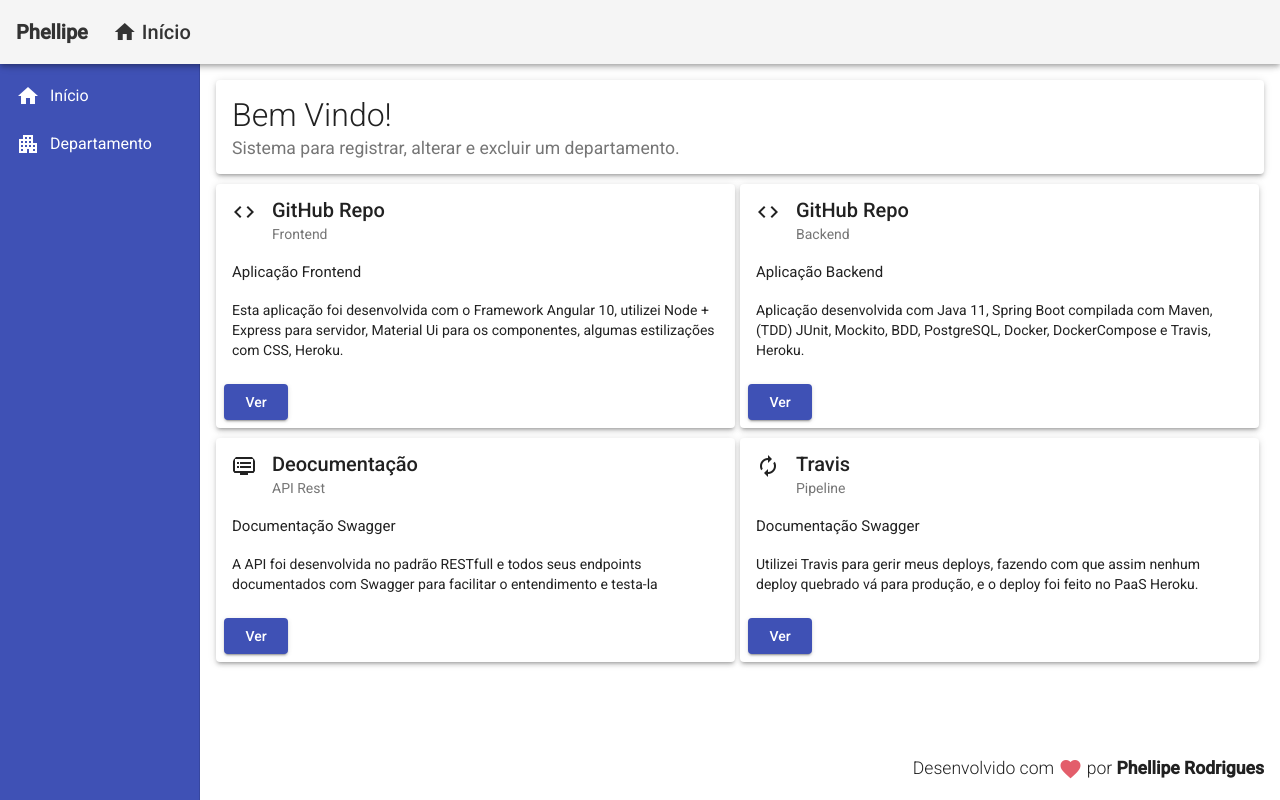
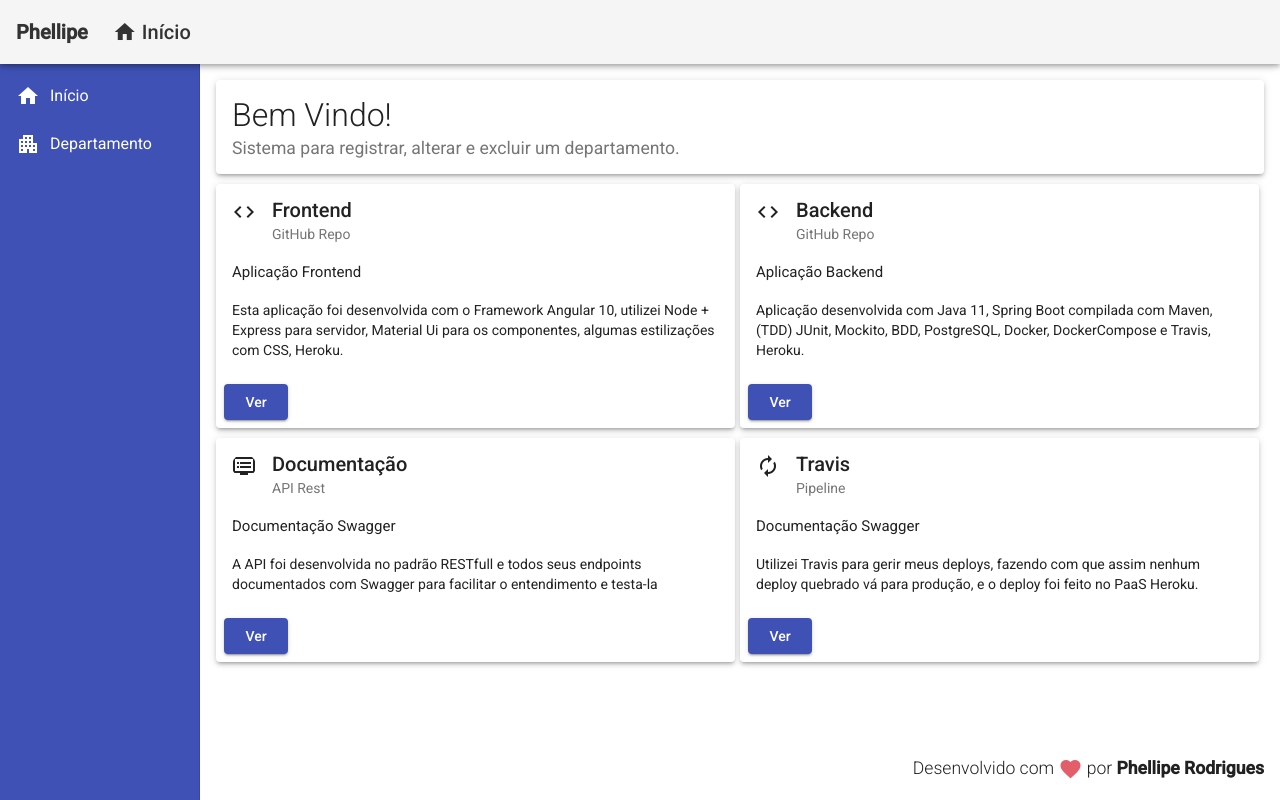
Before and after one commit to phelliperodrigues/departments-frontend-angular10, an Angular app: page / in a window 1280 px wide. Built offline with nearby package versions, Linux system fonts and the light colour scheme.

Commit message:
correçoes gramaticais home

```diff
--- a/src/app/views/home/home.component.html
+++ b/src/app/views/home/home.component.html
@@ -11,8 +11,8 @@
         <mat-card class="repo mat-elevation-z3">
             <mat-card-header>
             <mat-icon mat-card-avatar>code</mat-icon>
-            <mat-card-title>GitHub Repo</mat-card-title>
-            <mat-card-subtitle>Frontend</mat-card-subtitle>
+            <mat-card-title>Frontend</mat-card-title>
+            <mat-card-subtitle>GitHub Repo</mat-card-subtitle>
             </mat-card-header>
             <mat-card-content>
             <h4>
@@ -33,8 +33,8 @@
         <mat-card class="repo mat-elevation-z3">
             <mat-card-header>
             <mat-icon mat-card-avatar>code</mat-icon>
-            <mat-card-title>GitHub Repo</mat-card-title>
-            <mat-card-subtitle>Backend</mat-card-subtitle>
+            <mat-card-title>Backend</mat-card-title>
+            <mat-card-subtitle>GitHub Repo</mat-card-subtitle>
             </mat-card-header>
             <mat-card-content>
                 <h4>
@@ -56,7 +56,7 @@
         <mat-card class="repo mat-elevation-z3">
             <mat-card-header>
             <mat-icon mat-card-avatar>dvr</mat-icon>
-            <mat-card-title>Deocumentação</mat-card-title>
+            <mat-card-title>Documentação</mat-card-title>
             <mat-card-subtitle>API Rest</mat-card-subtitle>
             </mat-card-header>
             <mat-card-content>
```
